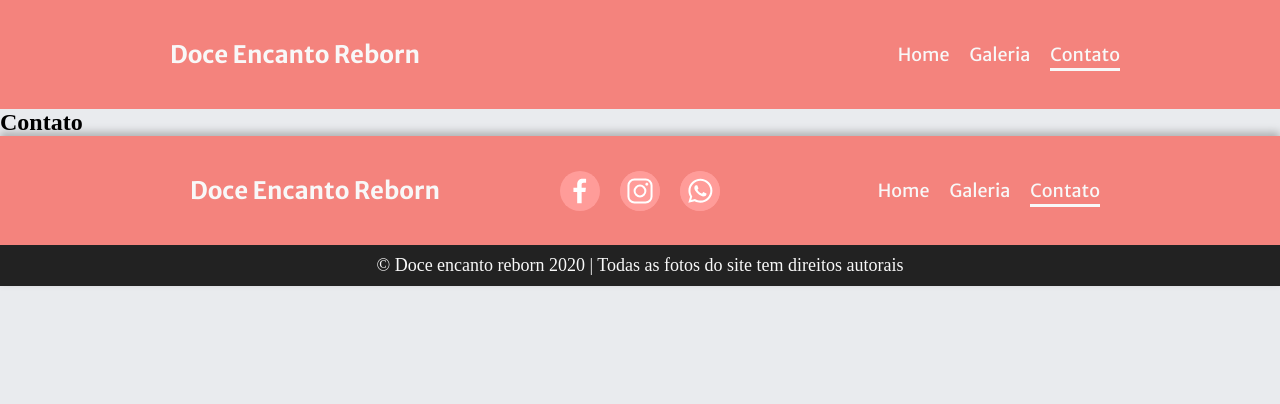
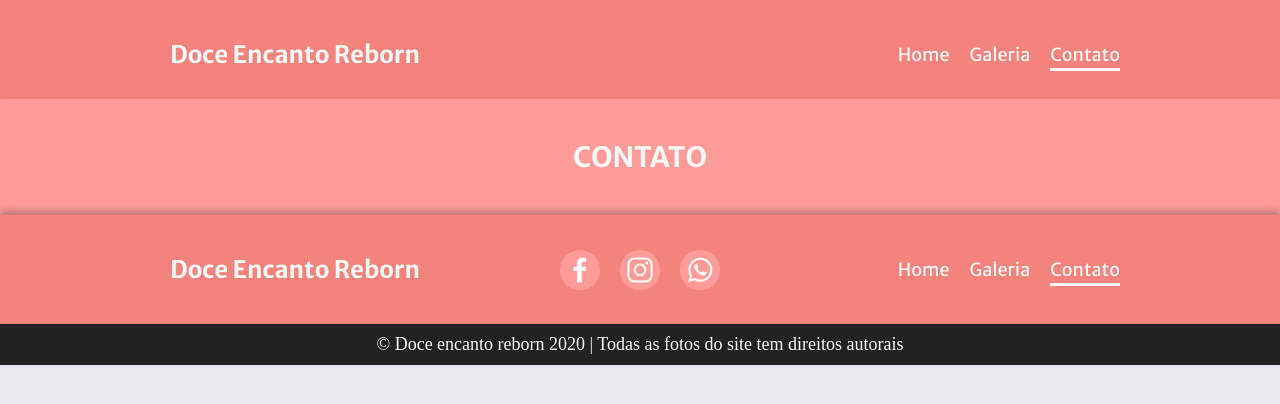
Before and after one commit to Henrique1204/Doce-Encanto, a website: page contato.html in a window 1280 px wide. Drawn offline with Linux system fonts and the light colour scheme; a web font is replaced by a local one.

Commit message:
Adicionar intro em contato

```diff
--- /dev/null
+++ b/css/scss/_contato.scss
@@ -0,0 +1,23 @@
+// Intro
+.intro-contato {
+    padding: $d-media 0;
+    background-color: $secundaria;
+    @include sombra(0px 4px 8px rgba(0, 0, 0, 0.25));
+
+    h1 {
+        font-family: $titulo;
+        font-size: em(28);
+        font-weight: bold;
+        text-align: center;
+        text-transform: uppercase;
+        color: $branco-1;
+    }
+
+    @include responsividade() {
+        padding: $d-pequena 0;
+
+        h1 {
+            font-size: em(20);
+        }
+    }
+}
--- a/css/scss/_geral.scss
+++ b/css/scss/_geral.scss
@@ -23,7 +23,7 @@ img {
 
 // Header
 .header {
-    padding: $d-pequena;
+    padding: $d-pequena 0 10px;
     color: $branco-1;
     background-color: $primaria;
 
@@ -105,7 +105,7 @@ img {
     @include sombra(0px -4px 8px rgba(0, 0, 0, 0.25));
 
     .infos {
-        padding: $d-pequena;
+        padding: $d-pequena 0;
     }
 
     h1 {
--- a/css/scss/estilo.scss
+++ b/css/scss/estilo.scss
@@ -2,3 +2,4 @@
 @import "_grid";
 @import '_geral';
 @import "_home";
+@import "_contato";
```
Also changed, not shown: css/estilo.css.
